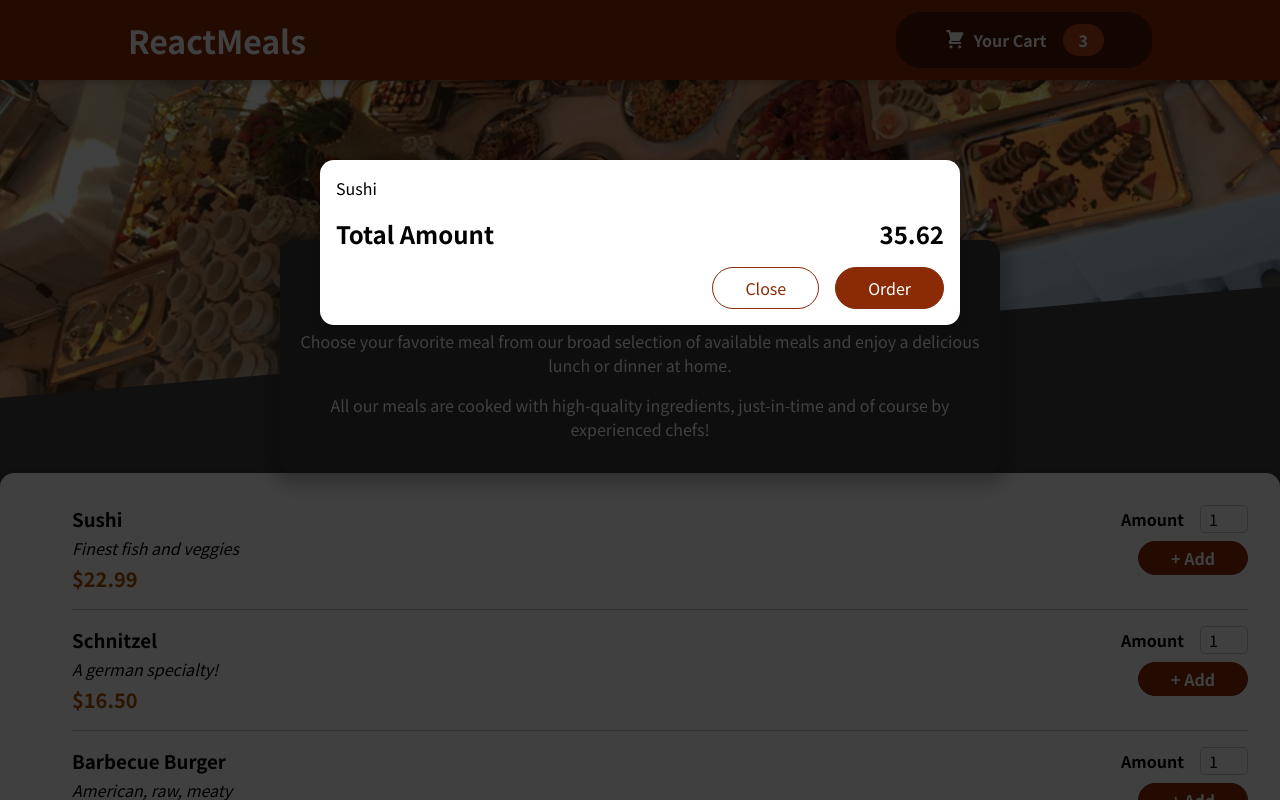
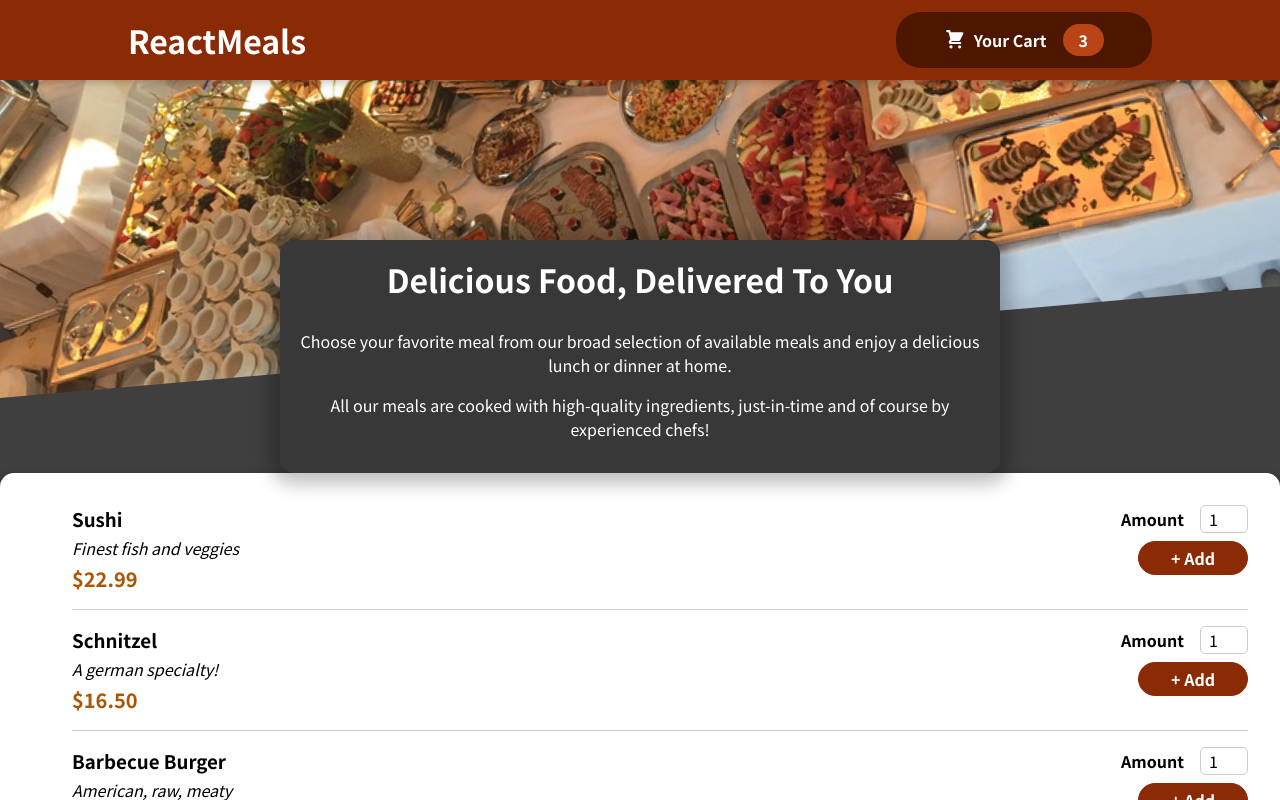
Before and after one commit to johnny-gill/react8, a React (Create React App) app: page / in a window 1280 px wide. Shown: the top 800 px of the page. Built offline with nearby package versions, Linux system fonts and the light colour scheme.

Commit message:
장바구니 모달 show/hide state

```diff
--- a/src/App.js
+++ b/src/App.js
@@ -1,13 +1,23 @@
-import { Fragment } from 'react';
+import { Fragment, useState } from 'react';
 import Header from './components/Layout/Header';
 import Meals from './components/Meals/Meals';
 import Cart from './components/Cart/Cart';
 
 function App() {
+  const [cartIsShown, setCartIsShown] = useState(false);
+
+  const showCartHandler = () => {
+    setCartIsShown(true);
+  };
+
+  const hideCartHandler = () => {
+    setCartIsShown(false);
+  }
+
   return (
     <Fragment>
-      <Cart />
-      <Header />
+      {cartIsShown && <Cart onHideCart={hideCartHandler} />}
+      <Header onShowCart={showCartHandler} />
       <main>
         <Meals />
       </main>
--- a/src/components/Cart/Cart.js
+++ b/src/components/Cart/Cart.js
@@ -1,21 +1,21 @@
 import Modal from '../UI/Modal';
 import classes from './Cart.module.css';
 
-const Cart = () => {
+const Cart = (props) => {
   const cartItems = <ul className={classes['cart-items']}>{[{ id: 'c1', name: 'Sushi', amount: 2, price: 12.99 }].map(
     (item) => <li>{item.name}</li>
   )}</ul>
 
   return (
-    <Modal>
+    <Modal onHideCart={props.onHideCart}>
       {cartItems}
       <div className={classes.total}>
         <span>Total Amount</span>
         <span>35.62</span>
       </div>
       <div className={classes.actions}>
-        <button className={classes['button--alt']}>Close</button>
-        <button className={classes.button}>Order</button>
+        <button className={classes['button--alt']} onClick={props.onHideCart}>Close</button>
+        <button className={classes.button} onClick={props.onHideCart}>Order</button>
       </div>
     </Modal>
   );
--- a/src/components/Layout/Header.js
+++ b/src/components/Layout/Header.js
@@ -8,7 +8,7 @@
     <Fragment>
       <header className={classes.header}>
         <h1>ReactMeals</h1>
-        <HeaderCartButton />
+        <HeaderCartButton onShowCart={props.onShowCart} />
       </header>
       <div className={classes['main-image']}>
         <img src={mealsImage} alt="맛있는 음식으로 가득찬 식탁" />
--- a/src/components/Layout/HeaderCartButton.js
+++ b/src/components/Layout/HeaderCartButton.js
@@ -3,7 +3,7 @@
 
 const HeaderCartButton = (props) => {
   return (
-    <button className={classes.button}>
+    <button className={classes.button} onClick={props.onShowCart}>
       <span className={classes.icon}>
         <CartIcon />
       </span>
--- a/src/components/UI/Modal.js
+++ b/src/components/UI/Modal.js
@@ -3,7 +3,7 @@
 import { createPortal } from 'react-dom';
 
 const Backdrop = (props) => {
-  return <div className={classes.backdrop}></div>;
+  return <div className={classes.backdrop} onClick={props.onHideCart}></div>;
 };
 
 const ModalOverlay = (props) => {
@@ -21,7 +21,7 @@
     <Fragment>
       {/* <Backdrop />
       <ModalOverlay>{props.children}</ModalOverlay> */}
-      {createPortal(<Backdrop />, portalElement)}
+      {createPortal(<Backdrop onHideCart={props.onHideCart} />, portalElement)}
       {createPortal(
         <ModalOverlay>{props.children}</ModalOverlay>,
         portalElement
```
Also changed, not shown: 정리.txt.
